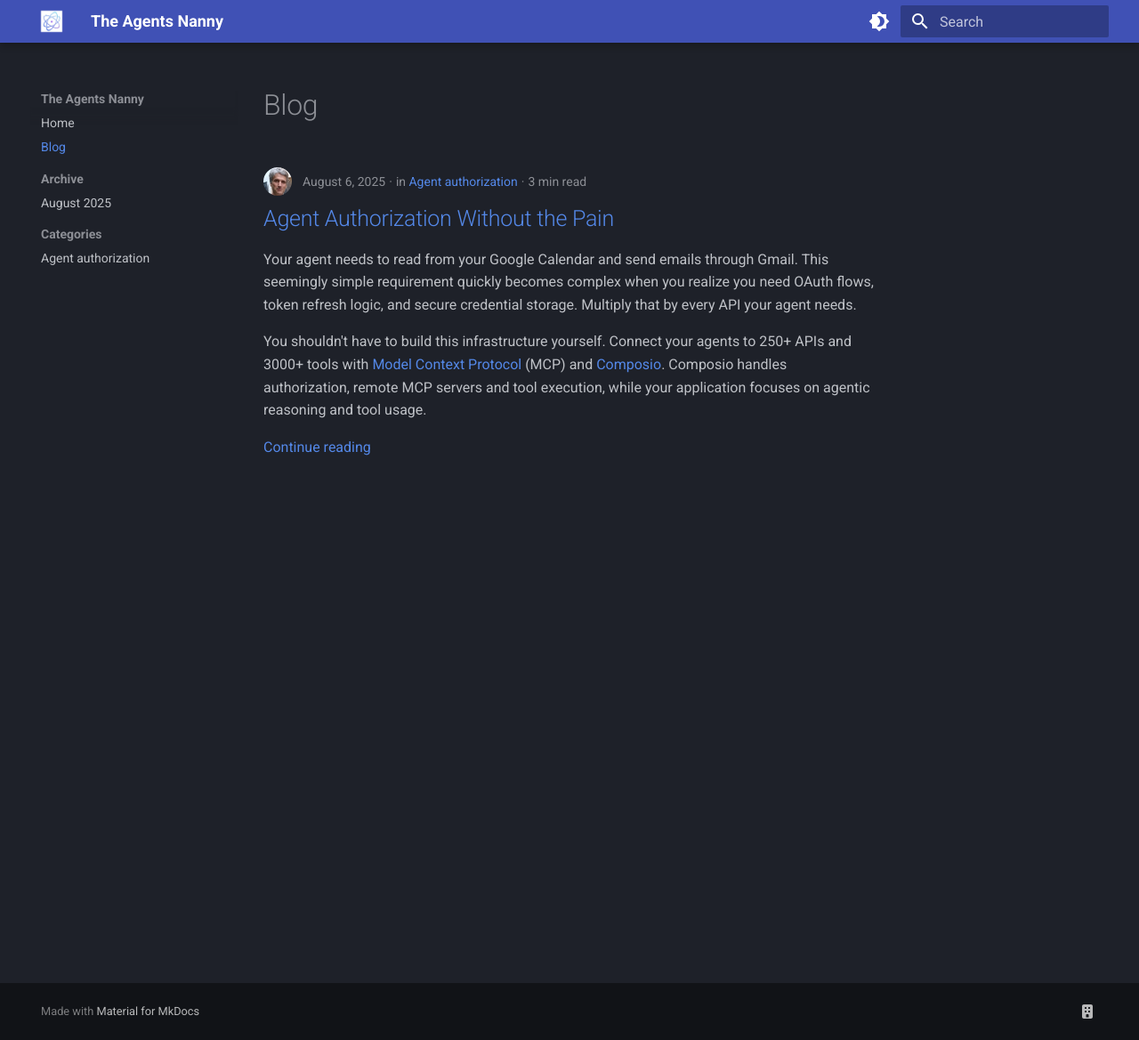
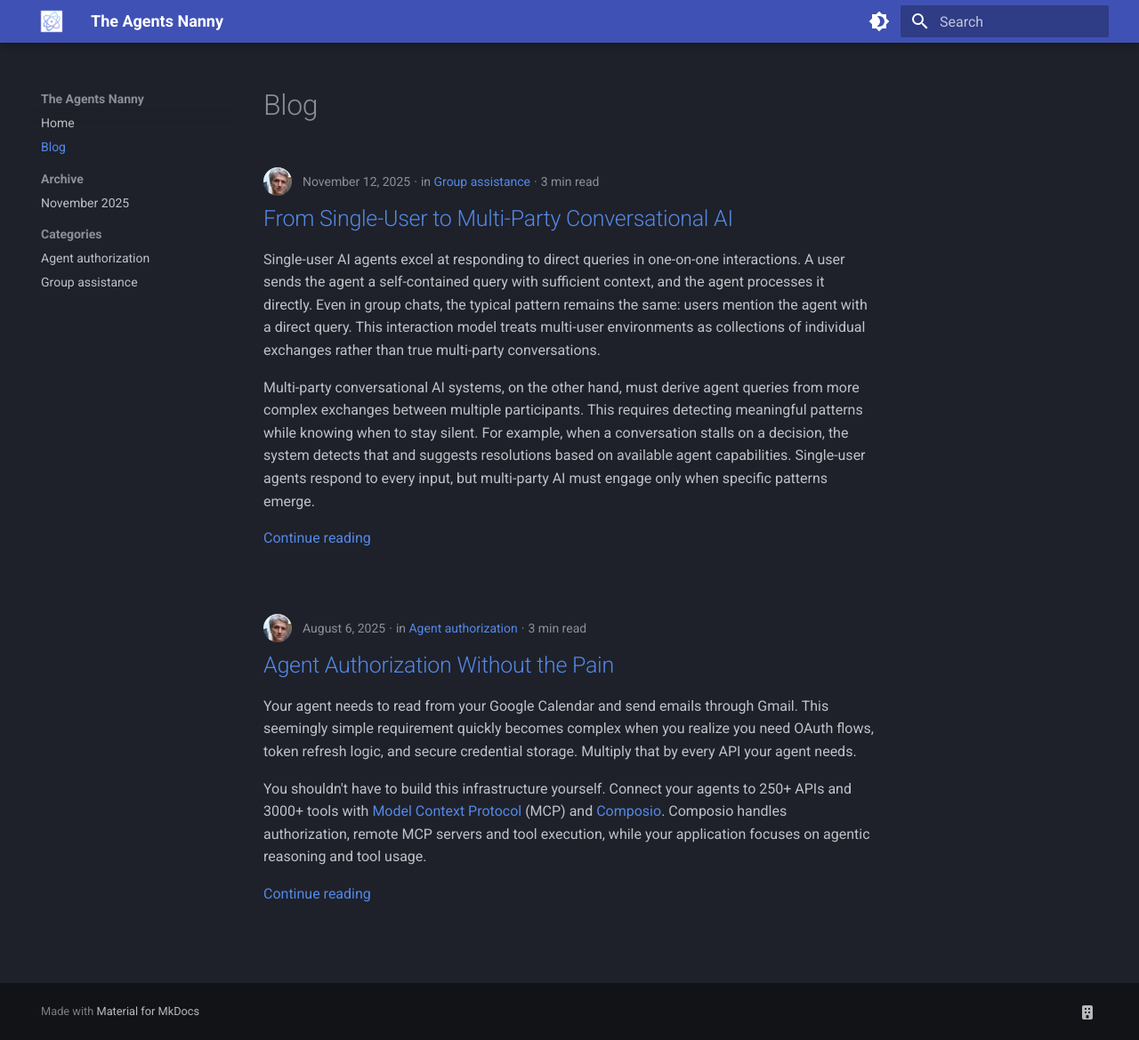
Before and after one commit to gradion-ai/agents-nanny, an MkDocs documentation site: the page built from docs/index.md, in a window 1280 px wide and 1169 px high. Shown: the whole window at 89% size. Built offline with MkDocs 1.6.1 and Material for MkDocs 9.7.7, drawn with Linux system fonts in a browser that asks for light colours.

Commit message:
Multi-party conversational AI

```diff
--- /dev/null
+++ b/docs/posts/multi-party-ai.md
@@ -0,0 +1,50 @@
+---
+date: 2025-11-12
+authors:
+  - martin
+categories:
+  - Group assistance
+---
+
+# From Single-User to Multi-Party Conversational AI
+
+Single-user AI agents excel at responding to direct queries in one-on-one interactions. A user sends the agent a self-contained query with sufficient context, and the agent processes it directly. Even in group chats, the typical pattern remains the same: users mention the agent with a direct query. This interaction model treats multi-user environments as collections of individual exchanges rather than true multi-party conversations.
+
+Multi-party conversational AI systems, on the other hand, must derive agent queries from more complex exchanges between multiple participants. This requires detecting meaningful patterns while knowing when to stay silent. For example, when a conversation stalls on a decision, the system detects that and suggests resolutions based on available agent capabilities. Single-user agents respond to every input, but multi-party AI must engage only when specific patterns emerge.
+
+<!-- more -->
+
+## Architectural Approach
+
+Modifying existing single-user agents through fine-tuning or prompting does not scale. The solution lies in enabling single-user agents to participate in multi-party conversations without requiring modification to the agents themselves. This requires a separate integration layer between group chat and downstream agents.
+
+This layer detects patterns in group conversations and transforms them into self-contained queries that single-user agents can process. The layer monitors the conversation, identifies when specific engagement criteria are met, and translates the relevant context into actionable agent requests. For example, when a factual contradiction emerges, it initiates a fact check and informs the group of the result.
+
+Engagement criteria vary significantly across applications and should evolve based on group feedback. The layer must support flexible definition of custom criteria in natural language, processed by a reasoning model. It must also provide a feedback mechanism to update the criteria. It acts as a specialized adapter ("group reasoner") between group chat and downstream AI agents, implementing group engagement logic through pattern detection and query transformation.
+
+<figure markdown>
+  ![Group reasoner](multi-party-ai/reasoner-light.png#only-light){ width="80%" }
+  ![Group reasoner](multi-party-ai/reasoner-dark.png#only-dark){ width="80%" }
+</figure>
+
+
+## Reference Implementations
+
+Reference implementations of this architectural pattern are provided by the open-source projects Group Sense, Group Genie, and Hybrid Groups.
+
+[Group Sense](https://gradion-ai.github.io/group-sense/) provides the group reasoner component. It detects patterns in group chat messages and transforms them into queries for AI systems. The library supports both shared, single-threaded reasoning and concurrent reasoning across group members. Concurrent reasoners process group context redundantly but scale better to larger, highly active groups.
+
+[Group Genie](https://gradion-ai.github.io/group-genie/) combines the group reasoner with an agent integration layer. It enables single-user AI agents to participate in group chat conversations without requiring modification to the agents themselves. It routes generated queries to agents and responses to dynamically determined recipients. Agents can be built on any technology stack and are integrated through a simple interface.
+
+[Hybrid Groups](https://gradion-ai.github.io/hybrid-groups/) demonstrates this approach in production environments by integrating Group Genie into Slack and GitHub. A group session corresponds to a thread in Slack or an issue or a pull request in GitHub. The Slack integration supports custom definition of engagement criteria per channel.
+
+## Additional Challenges
+
+Pattern detection, query transformation, and recipient determination address core requirements for multi-party conversational AI, but additional challenges remain. Agents must be able to act on behalf of individual group members, particularly when following member-specific instructions rather than general group requests.
+
+Beyond these implementation concerns, additional research areas are relevant. Further aspects are covered in this selected list of papers:
+
+- [Overhearing LLM Agents: A Survey, Taxonomy, and Roadmap](https://arxiv.org/abs/2509.16325): AI agents that monitor ambient conversations unobtrusively and provide contextual assistance without interrupting the flow of discussion.
+- [Multi-Party Conversational Agents: A Survey](https://arxiv.org/abs/2505.18845): Modeling the mental state of participants, understanding group dialogue content, and predicting conversation flow.
+- [Multi-User Chat Assistant (MUCA)](https://arxiv.org/abs/2401.04883): Group conversational AI that determines what to say, when to respond, and who to address through three coordinated modules.
+- [Multi-User MultiWOZ: Task-Oriented Dialogues among Multiple Users](https://arxiv.org/abs/2310.20479): A method for supporting task-oriented dialogues where multiple users collaboratively make decisions with an agent, including multi-user contextual query rewriting to convert user chats into consumable system queries.
--- a/mkdocs.yml
+++ b/mkdocs.yml
@@ -1,5 +1,5 @@
 site_name: The Agents Nanny
-site_description: A blog with random topics about agentic AI
+site_description: A blog with random topics about ML and AI.
 site_url: https://gradion-ai.github.io/agents-nanny/
 site_author: Martin Krasser
 
```
Also changed, not shown: README.md (+1 -1 lines), docs/posts/multi-party-ai/reasoner-dark.png (added), docs/posts/multi-party-ai/reasoner-light.png (added).
